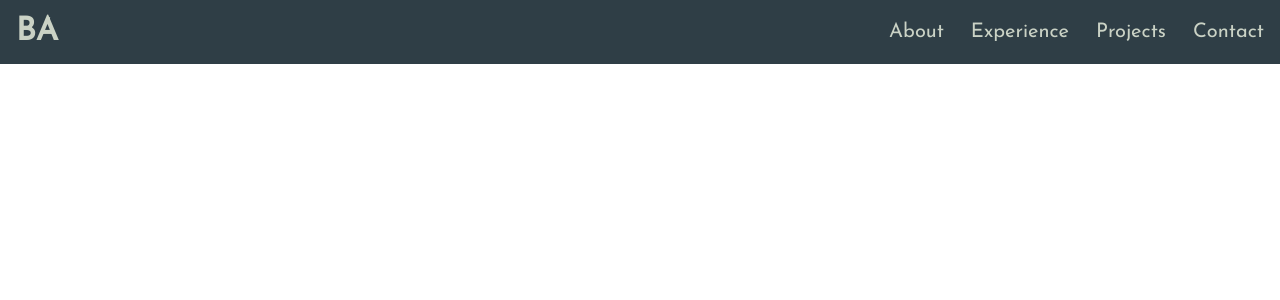
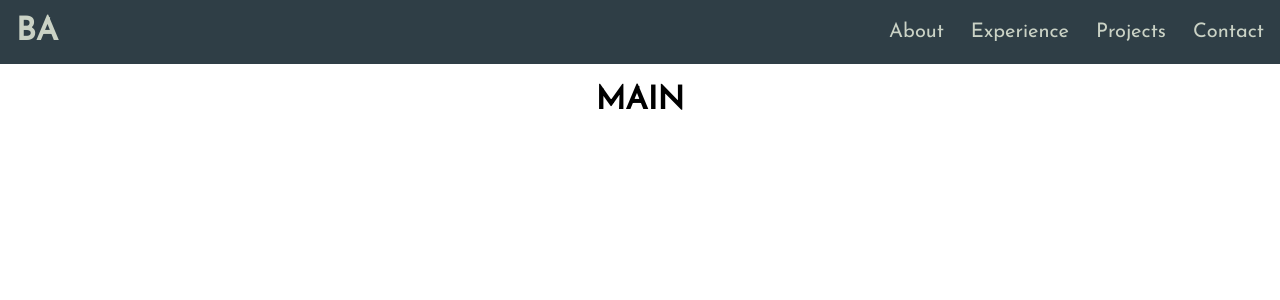
Before and after one commit to bulabd/Portfolio, a React (Create React App) app: page / in a window 1280 px wide. Shown: the top 300 px of the page. Built offline with nearby package versions, Linux system fonts and the light colour scheme.

Commit message:
Create main component and apply font-family to the whole App

```diff
--- a/src/App.css
+++ b/src/App.css
@@ -2,6 +2,7 @@
 
 .App {
   text-align: center;
+  font-family: 'Josefin Sans', cursive;
 }
 
 .App-logo {
--- a/src/App.js
+++ b/src/App.js
@@ -1,10 +1,12 @@
 import './App.css';
-import Navbar from './components/Navbar';
+import Navbar from './components/Navbar.js';
+import Main from './components/Main/Main.js';
 
 function App() {
   return (
     <div className="App">
       <Navbar />
+      <Main />
     </div>
   );
 }
--- /dev/null
+++ b/src/components/Main/Main.js
@@ -0,0 +1,9 @@
+import './Main.css';
+
+export default function Main() {
+  return (
+    <div className='main'>
+      <h1>MAIN</h1>
+    </div>
+  );
+}
--- a/src/components/Navbar.css
+++ b/src/components/Navbar.css
@@ -2,7 +2,6 @@
   height: 8vh;
   background-color: #2F3E46;
   color: #CAD2C5;
-  font-family: 'Josefin Sans', cursive;
   display: flex;
   align-items: center;
   justify-content: space-between;
```
Also changed, not shown: src/components/Main/Main.css (added).
